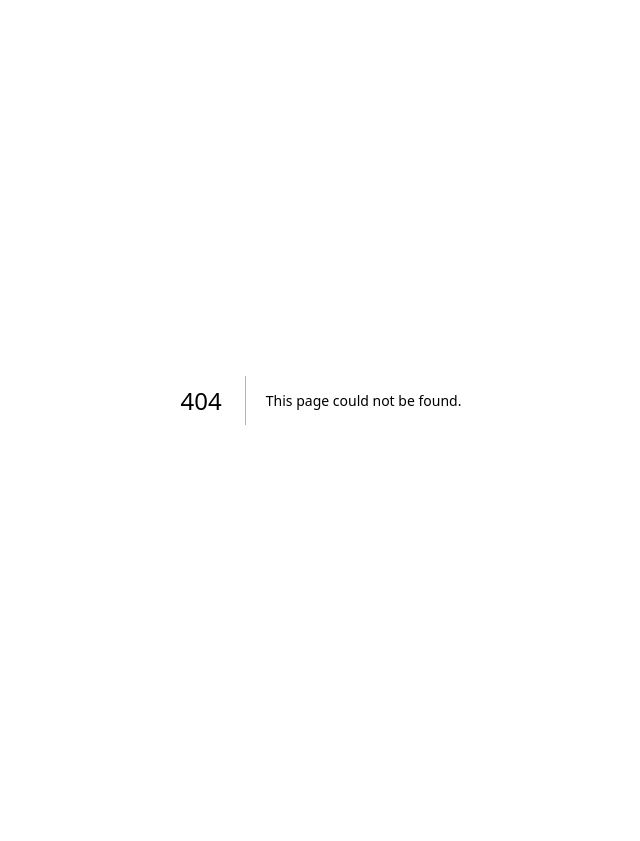
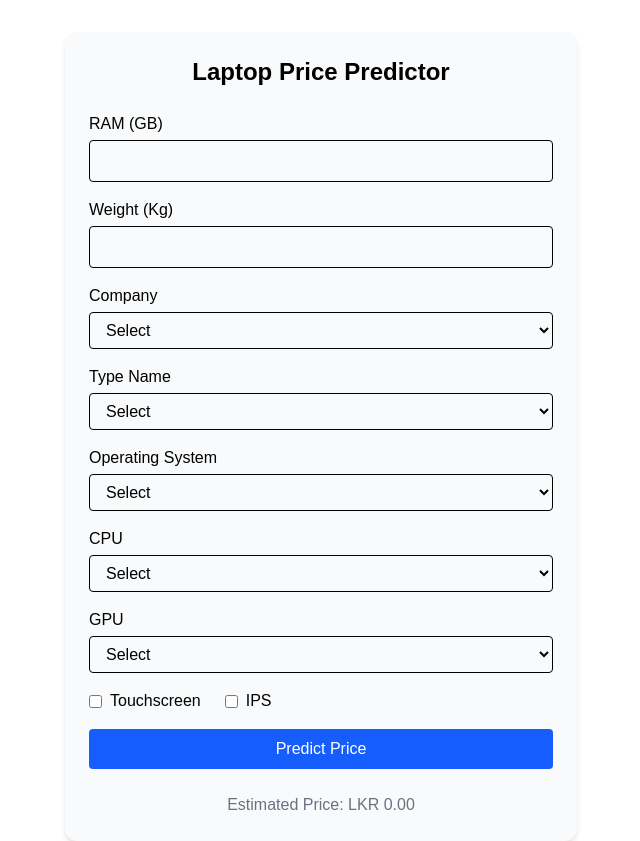
Before and after one commit to SasidaDilhan/Price-Predictor, a Next.js app in the folder frontend/: page /pages/home in a window 1280 px wide. Before the commit this address had no page. Shown: the whole page, without its empty margins (319-959 px from the left). Before the commit the page ends 800 px from the top, so only its background shows below. Built offline with nearby package versions, Linux system fonts and the light colour scheme.

Commit message:
connected backend and frontend

```diff
--- a/frontend/app/page.tsx
+++ b/frontend/app/page.tsx
@@ -1,9 +1,5 @@
 import Image from "next/image";
 
 export default function Home() {
-  return (
-    <div >
-      hello
-    </div>
-  );
+  return <div></div>;
 }
--- /dev/null
+++ b/frontend/app/pages/home/page.tsx
@@ -0,0 +1,212 @@
+"use client";
+import { useState } from "react";
+
+export default function Home() {
+  const [formData, setFormData] = useState({
+    ram: "",
+    weight: "",
+    company: "",
+    typename: "",
+    opsys: "",
+    cpuname: "",
+    gpuname: "",
+    touchscreen: false,
+    ips: false,
+  });
+
+  const [prediction, setPrediction] = useState<number | null>(null);
+
+  const handleChange = (
+    e: React.ChangeEvent<HTMLInputElement | HTMLSelectElement>
+  ) => {
+    const { name, value, type } = e.target;
+    const checked =
+      type === "checkbox" && (e.target as HTMLInputElement).checked;
+
+    setFormData((prev) => ({
+      ...prev,
+      [name]: type === "checkbox" ? checked : value,
+    }));
+  };
+
+  const handleSubmit = async (e: React.FormEvent<HTMLFormElement>) => {
+    e.preventDefault();
+
+    const res = await fetch("http://127.0.0.1:5000/predict", {
+      method: "POST",
+      headers: { "Content-Type": "application/json" },
+      body: JSON.stringify(formData),
+    });
+
+    const data = await res.json();
+    setPrediction(data.prediction);
+  };
+
+  return (
+    <div className="max-w-lg mx-auto p-6 bg-gray-50 text-black shadow-md rounded-xl mt-8">
+      <h1 className="text-2xl font-bold text-center mb-6">
+        Laptop Price Predictor
+      </h1>
+
+      <form onSubmit={handleSubmit} className="space-y-4">
+        {/* RAM */}
+        <div>
+          <label className="block mb-1 font-medium">RAM (GB)</label>
+          <input
+            type="number"
+            name="ram"
+            value={formData.ram}
+            onChange={handleChange}
+            required
+            className="w-full border rounded px-3 py-2"
+          />
+        </div>
+
+        {/* Weight */}
+        <div>
+          <label className="block mb-1 font-medium">Weight (Kg)</label>
+          <input
+            type="number"
+            step="0.1"
+            name="weight"
+            value={formData.weight}
+            onChange={handleChange}
+            required
+            className="w-full border rounded px-3 py-2"
+          />
+        </div>
+
+        {/* Company */}
+        <div>
+          <label className="block mb-1 font-medium">Company</label>
+          <select
+            name="company"
+            value={formData.company}
+            onChange={handleChange}
+            className="w-full border rounded px-3 py-2"
+          >
+            <option value="">Select</option>
+            <option value="acer">Acer</option>
+            <option value="apple">Apple</option>
+            <option value="asus">Asus</option>
+            <option value="dell">Dell</option>
+            <option value="hp">HP</option>
+            <option value="lenovo">Lenovo</option>
+            <option value="msi">MSI</option>
+            <option value="toshiba">Toshiba</option>
+            <option value="other">Other</option>
+          </select>
+        </div>
+
+        {/* Typename */}
+        <div>
+          <label className="block mb-1 font-medium">Type Name</label>
+          <select
+            name="typename"
+            value={formData.typename}
+            onChange={handleChange}
+            className="w-full border rounded px-3 py-2"
+          >
+            <option value="">Select</option>
+            <option value="2in1convertible">2 in 1 Convertible</option>
+            <option value="gaming">Gaming</option>
+            <option value="netbook">Netbook</option>
+            <option value="notebook">Notebook</option>
+            <option value="ultrabook">Ultrabook</option>
+            <option value="workstation">Workstation</option>
+          </select>
+        </div>
+
+        {/* OS */}
+        <div>
+          <label className="block mb-1 font-medium">Operating System</label>
+          <select
+            name="opsys"
+            value={formData.opsys}
+            onChange={handleChange}
+            className="w-full border rounded px-3 py-2"
+          >
+            <option value="">Select</option>
+            <option value="windows">Windows</option>
+            <option value="mac">Mac</option>
+            <option value="linux">Linux</option>
+            <option value="other">Other</option>
+          </select>
+        </div>
+
+        {/* CPU */}
+        <div>
+          <label className="block mb-1 font-medium">CPU</label>
+          <select
+            name="cpuname"
+            value={formData.cpuname}
+            onChange={handleChange}
+            className="w-full border rounded px-3 py-2"
+          >
+            <option value="">Select</option>
+            <option value="intelcorei3">Intel Core i3</option>
+            <option value="intelcorei5">Intel Core i5</option>
+            <option value="intelcorei7">Intel Core i7</option>
+            <option value="amd">AMD</option>
+            <option value="other">Other</option>
+          </select>
+        </div>
+
+        {/* GPU */}
+        <div>
+          <label className="block mb-1 font-medium">GPU</label>
+          <select
+            name="gpuname"
+            value={formData.gpuname}
+            onChange={handleChange}
+            className="w-full border rounded px-3 py-2"
+          >
+            <option value="">Select</option>
+            <option value="intel">Intel</option>
+            <option value="amd">AMD</option>
+            <option value="nvidia">Nvidia</option>
+          </select>
+        </div>
+
+        {/* Checkboxes */}
+        <div className="flex space-x-6">
+          <label className="flex items-center space-x-2">
+            <input
+              type="checkbox"
+              name="touchscreen"
+              checked={formData.touchscreen}
+              onChange={handleChange}
+            />
+            <span>Touchscreen</span>
+          </label>
+          <label className="flex items-center space-x-2">
+            <input
+              type="checkbox"
+              name="ips"
+              checked={formData.ips}
+              onChange={handleChange}
+            />
+            <span>IPS</span>
+          </label>
+        </div>
+
+        <button
+          type="submit"
+          className="w-full bg-blue-600 text-white py-2 rounded hover:bg-blue-700"
+        >
+          Predict Price
+        </button>
+      </form>
+
+      <div className="mt-6 text-center">
+        {prediction !== null ? (
+          <p className="text-lg font-semibold">
+            Estimated Price: LKR {prediction}
+          </p>
+        ) : (
+          <p className="text-gray-500">Estimated Price: LKR 0.00</p>
+        )}
+      </div>
+    </div>
+  );
+}
```
Also changed, not shown: 2 other files (tests, documents, lock files or other folders).
